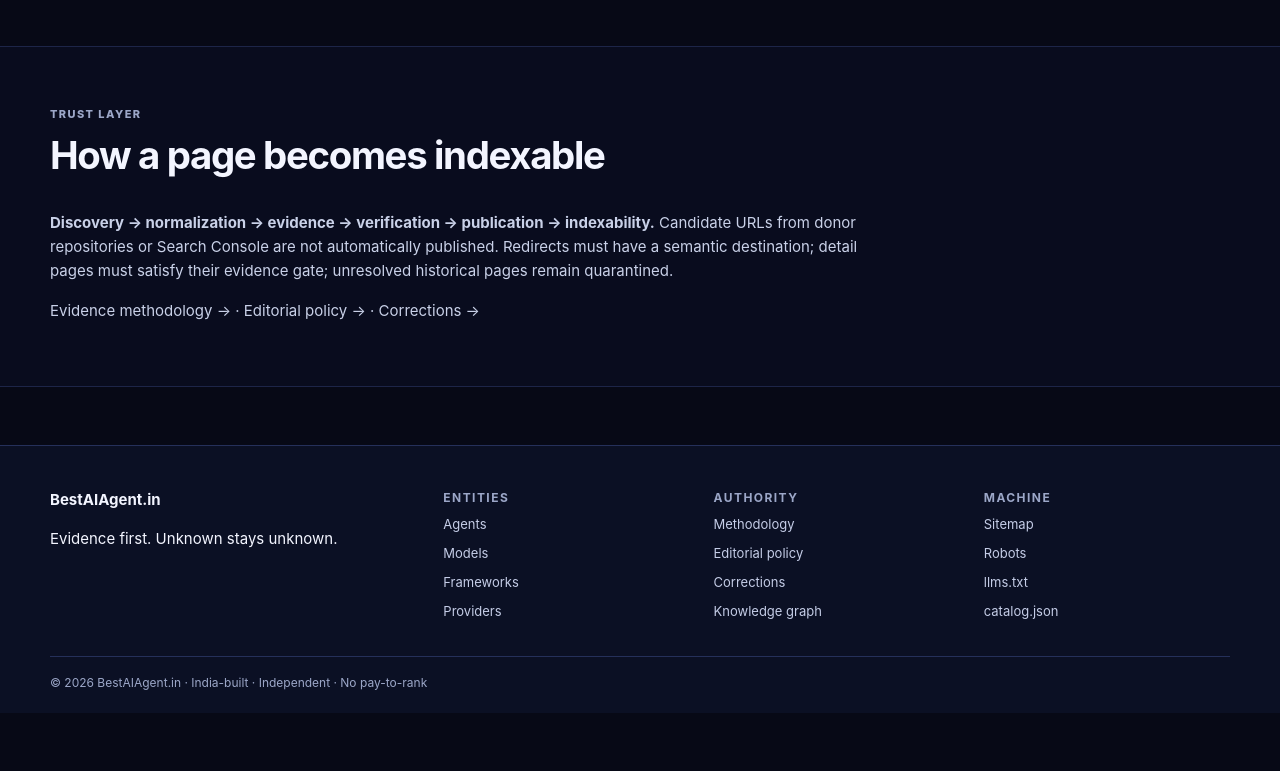
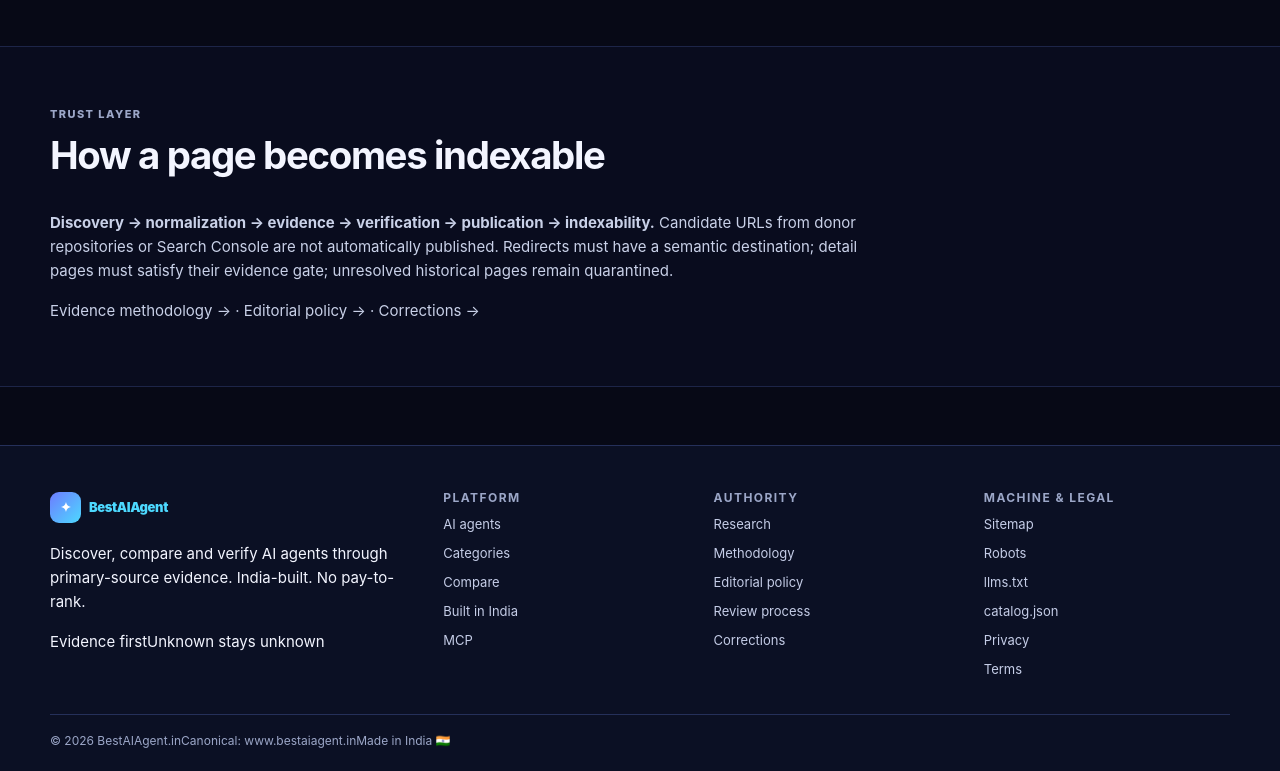
Before and after one commit to CodesbyFebin/bestaiagent.in, a Next.js app: page / in a window 1280 px wide. Shown: the part 4990-5761 px from the top of the page. Before the commit the page ends 5703 px from the top, so only its background shows below. Built offline with nearby package versions, Linux system fonts and the light colour scheme.

Commit message:
ui: expand discovery footer without unsupported claims

```diff
--- a/components/Footer.tsx
+++ b/components/Footer.tsx
@@ -1,14 +1,19 @@
 import Link from "next/link";
+
 export function Footer() {
   return (
     <footer className="footer">
       <div className="shell footerGrid">
-        <div><strong>BestAIAgent.in</strong><p>Evidence first. Unknown stays unknown.</p></div>
-        <div><h3>Entities</h3><Link href="/agents">Agents</Link><Link href="/models">Models</Link><Link href="/frameworks">Frameworks</Link><Link href="/providers">Providers</Link></div>
-        <div><h3>Authority</h3><Link href="/methodology">Methodology</Link><Link href="/editorial-policy">Editorial policy</Link><Link href="/corrections">Corrections</Link><Link href="/knowledge-graph">Knowledge graph</Link></div>
-        <div><h3>Machine</h3><a href="/sitemap.xml">Sitemap</a><a href="/robots.txt">Robots</a><a href="/llms.txt">llms.txt</a><a href="/catalog.json">catalog.json</a></div>
+        <div className="footerBrand">
+          <Link href="/" className="brand"><span className="brandMark">✦</span><span className="brandWords">BestAI<span>Agent</span></span></Link>
+          <p>Discover, compare and verify AI agents through primary-source evidence. India-built. No pay-to-rank.</p>
+          <div className="footerPills"><span>Evidence first</span><span>Unknown stays unknown</span></div>
+        </div>
+        <div><h3>Platform</h3><Link href="/agents">AI agents</Link><Link href="/categories">Categories</Link><Link href="/compare">Compare</Link><Link href="/india">Built in India</Link><Link href="/mcp">MCP</Link></div>
+        <div><h3>Authority</h3><Link href="/research">Research</Link><Link href="/methodology">Methodology</Link><Link href="/editorial-policy">Editorial policy</Link><Link href="/review-process">Review process</Link><Link href="/corrections">Corrections</Link></div>
+        <div><h3>Machine & legal</h3><a href="/sitemap.xml">Sitemap</a><a href="/robots.txt">Robots</a><a href="/llms.txt">llms.txt</a><a href="/catalog.json">catalog.json</a><Link href="/privacy-policy">Privacy</Link><Link href="/terms">Terms</Link></div>
       </div>
-      <div className="shell footnote">© 2026 BestAIAgent.in · India-built · Independent · No pay-to-rank</div>
+      <div className="shell footnote"><span>© 2026 BestAIAgent.in</span><span>Canonical: www.bestaiagent.in</span><span>Made in India 🇮🇳</span></div>
     </footer>
   );
 }
```
